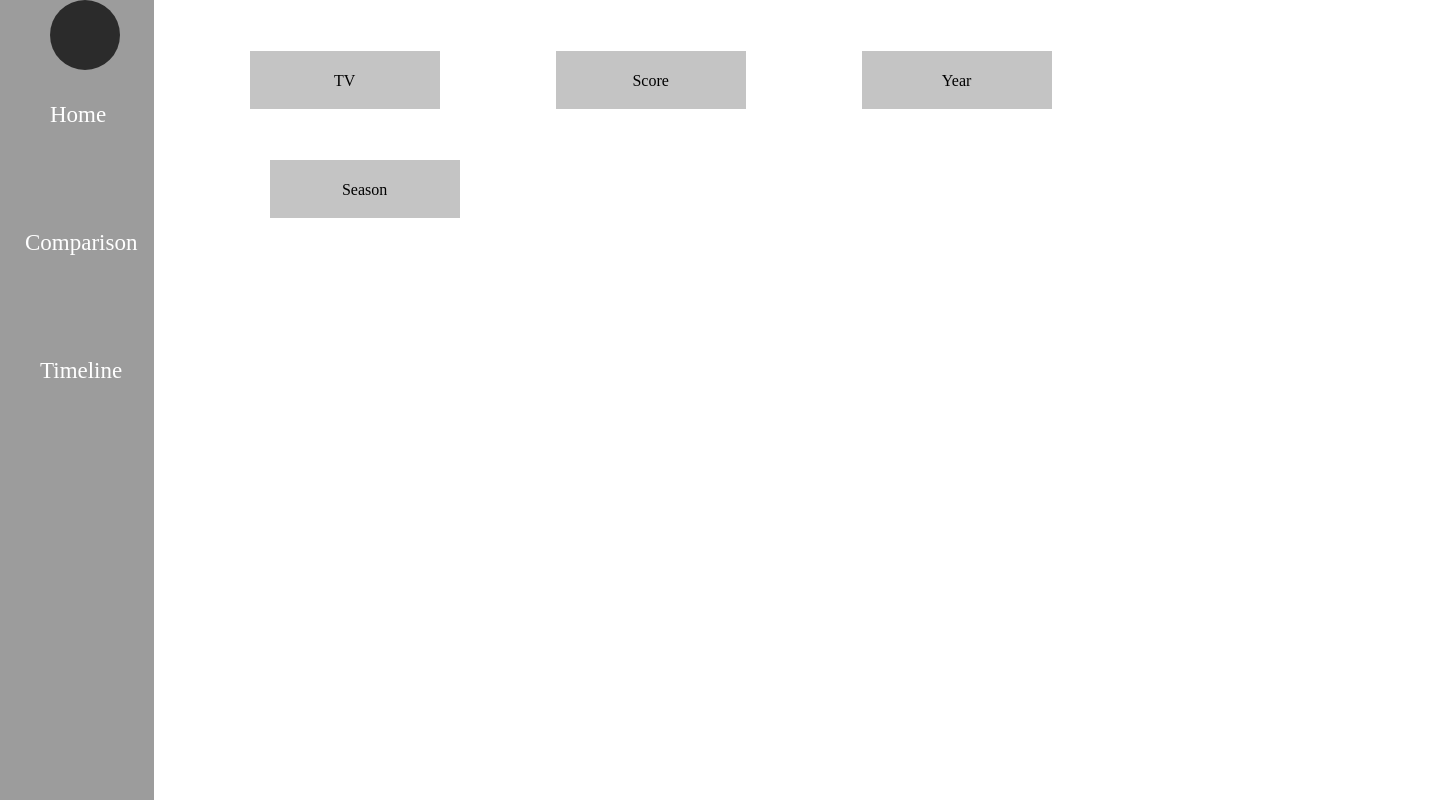
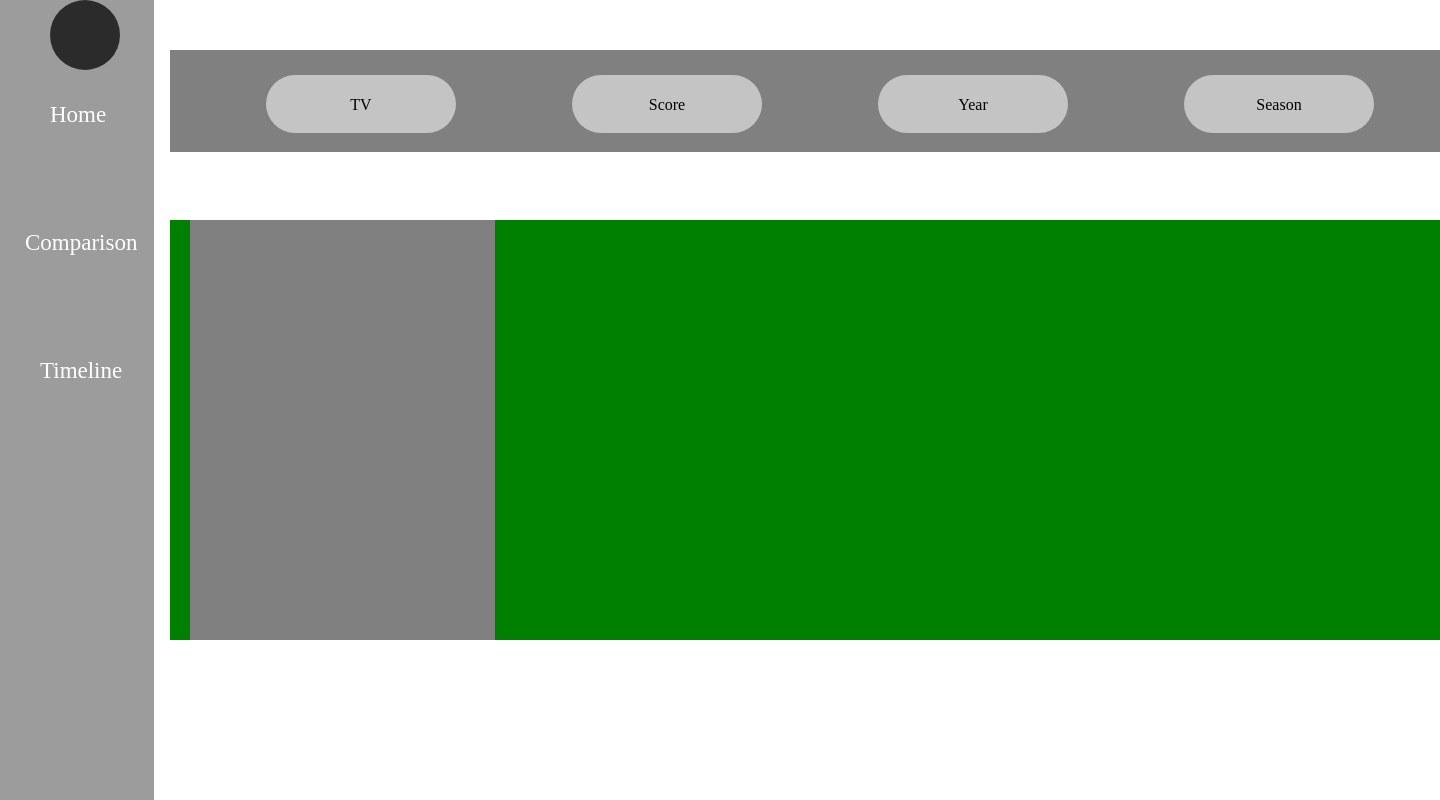
Before and after one commit to Tsebo200/AniX, a React (Create React App) app in the folder anix/: page /index in a window 1280 px wide. Shown: the whole page, 1440 px wide, since content can reach past the window. Built offline with nearby package versions, Linux system fonts and the light colour scheme; no server answers.

Commit message:
Anime Poster under the Stats Bar
styled the status container, added border radius on the Stats block,

```diff
--- a/anix/src/App.js
+++ b/anix/src/App.js
@@ -1,10 +1,12 @@
 import Navigation from "./Components/Navigation";
 import Stats from "./Components/Stats";
+import MainInfo from "./Components/MainInfo";
 import {Routes, Route} from 'react-router-dom';
 function App() {
   return (
     <div className="App">
       <Navigation />
+      <MainInfo />
       <Routes>
         <Route path="/index" element={ <Stats />}/>
       </Routes>
--- /dev/null
+++ b/anix/src/Components/MainInfo.js
@@ -0,0 +1,18 @@
+import axios from 'axios'
+axios.get("https://api.jikan.moe/v4/anime/20")
+.then((response)=>{
+    console.log(response)
+})
+.catch((err)=>{
+    console.log(err)
+});
+const MainInfo =()=>{
+    return(
+        <div className='mainInfo-container'>
+            <div className="poster"></div>
+            <div className="title"></div>
+            <div className="synopsis"></div>
+        </div>
+    );
+}
+export default MainInfo
--- a/anix/src/index.css
+++ b/anix/src/index.css
@@ -49,11 +49,21 @@ a {
   font-family: avenir;
 }
 
+.stat-container{
+  width: 1270px;
+  height: 102px;
+  margin-top: -750px;
+  margin-left: 170px;
+  background-color: grey;
+  float: left;
+}
+
 .statOne{
   width: 190px;
   height: 58px;
   margin-left: 96px;
-  margin-top: 51px;
+  margin-top: 25px;
+  border-radius: 50px;
   background-color: #c4c4c4;
   float: left;
 }
@@ -62,7 +72,8 @@ a {
   width: 190px;
   height: 58px;
   margin-left: 116px;
-  margin-top: 51px;
+  margin-top: 25px;
+  border-radius: 50px;
   background-color: #c4c4c4;
   float: left;
 }
@@ -71,7 +82,8 @@ a {
   width: 190px;
   height: 58px;
   margin-left: 116px;
-  margin-top: 51px;
+  margin-top: 25px;
+  border-radius: 50px;
   background-color: #c4c4c4;
   float: left;
 }
@@ -80,7 +92,8 @@ a {
   width: 190px;
   height: 58px;
   margin-left: 116px;
-  margin-top: 51px;
+  margin-top: 25px;
+  border-radius: 50px;
   background-color: #c4c4c4;
   float: left;
 }
@@ -108,3 +121,20 @@ a {
   line-height: 60px;
   font-family: Avenir;
 }
+
+.mainInfo-container{
+  width: 1270px;
+  height: 420px;
+  margin-top: -580px;
+  margin-left: 170px;
+  float: left;
+  background-color: green;
+}
+
+.poster{
+  width: 305px;
+  height: 420px;
+  margin-left: 20px;
+  float: left;
+  background-color: grey;
+}
```
Also changed, not shown: anix/src/Components/Poster.js (deleted).
